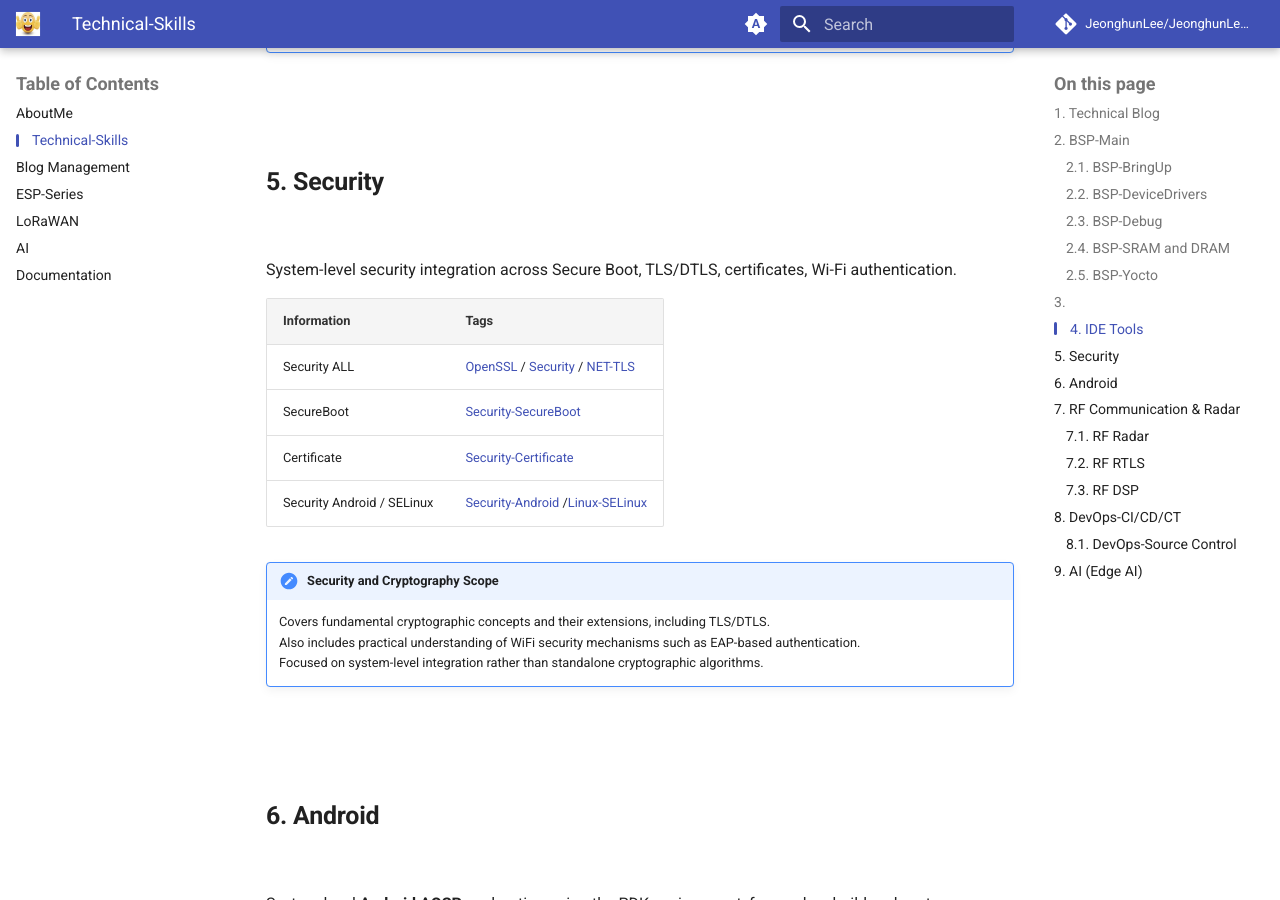
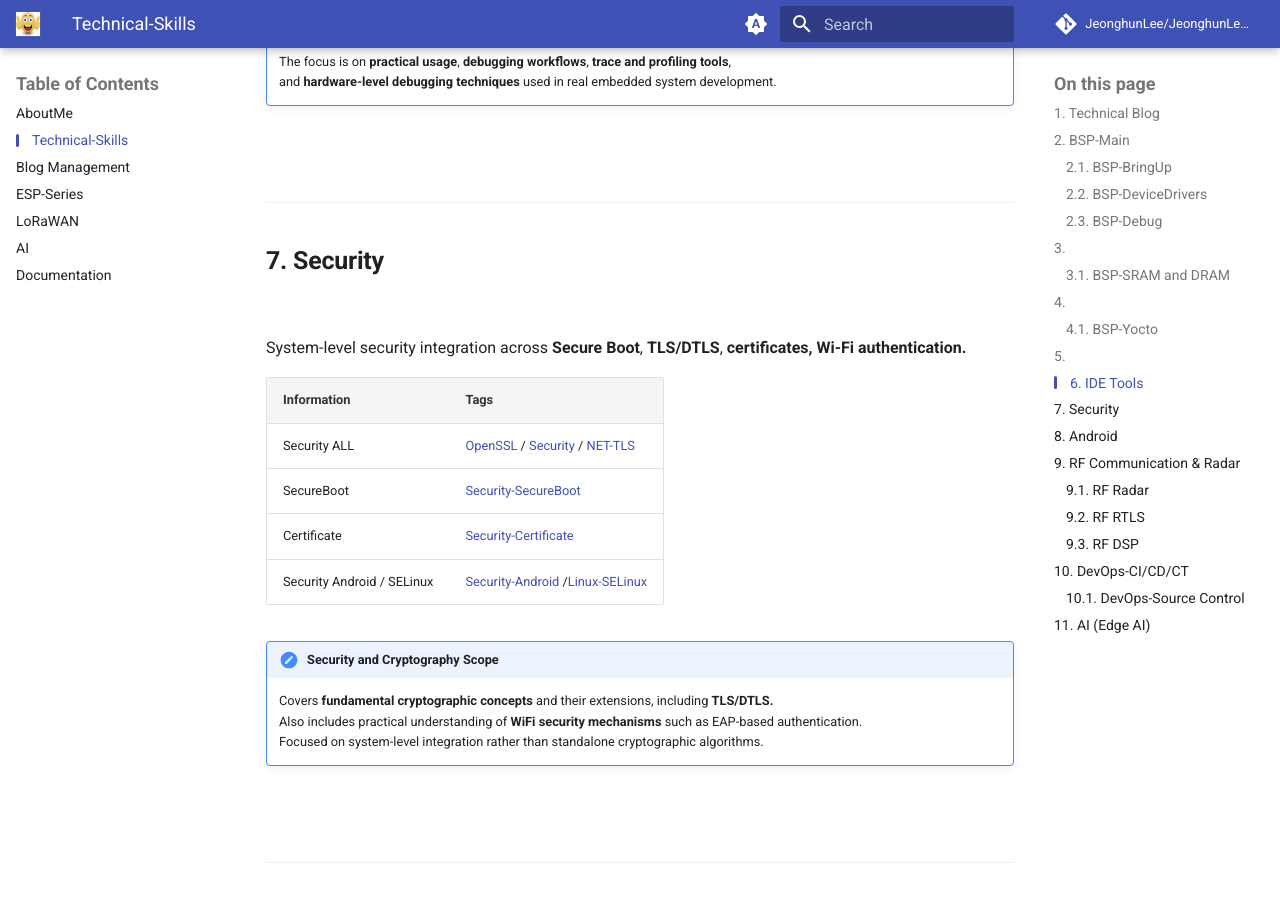
Before and after one commit to JeonghunLee/JeonghunLee.github.io, an MkDocs documentation site: the page built from docs/project_technical_skills.md, in a window 1280 px wide and 900 px high, scrolled down 8183 px. Built offline with MkDocs 1.6.1 and Material for MkDocs 9.7.7, drawn with Linux system fonts in a browser that asks for light colours; comment, search, counter and statistics services are not loaded; some of the changed text lies outside the part shown.

```diff
--- a/docs/project_technical_skills.md
+++ b/docs/project_technical_skills.md
@@ -167,6 +167,7 @@ System-level BSP bring-up covering U-Boot, DRAM tuning, and Linux kernel optimiz
 
 <br/>
 <br/>
+---
 
 ### BSP-Debug
 
@@ -197,6 +198,7 @@ System-level debugging and profiling across user space, kernel, and hardware lay
     and hardware-level analysis.
 
 <br/>
+---
 
 ### BSP-SRAM and DRAM
 
@@ -233,7 +235,7 @@ System-level analysis of **DRAM optimization, bank interleaving, and timing cali
 
 
 <br/>
-
+---
 
 ### BSP-Yocto
 
@@ -301,12 +303,13 @@ System-level BSP build analysis with **Yocto Project**.
 
 <br/>
 <br/>
+---
 
 ## Security
 
 <br/>
 
-System-level security integration across Secure Boot, TLS/DTLS, certificates, Wi-Fi authentication.
+System-level security integration across **Secure Boot**, **TLS/DTLS**, **certificates, Wi-Fi authentication.**
 
 
 | Information   | Tags |
@@ -317,12 +320,13 @@ System-level security integration across Secure Boot, TLS/DTLS, certificates, Wi
 | Security Android / SELinux |   [Security-Android](https://ahyuo79.blogspot.com/search/label/Security-Android) /[Linux-SELinux](https://ahyuo79.blogspot.com/search/label/Linux-SELinux)     |
 
 !!! note "Security and Cryptography Scope"
-    Covers fundamental cryptographic concepts and their extensions, including TLS/DTLS.
-    Also includes practical understanding of WiFi security mechanisms such as EAP-based authentication.
+    Covers **fundamental cryptographic concepts** and their extensions, including **TLS/DTLS.**
+    Also includes practical understanding of **WiFi security mechanisms** such as EAP-based authentication.
     Focused on system-level integration rather than standalone cryptographic algorithms.
 
 <br/>
 <br/>
+---
 
 ## Android
 
@@ -451,7 +455,7 @@ System-level DevOps workflows covering CI/CD, containerization, and technical do
 | DevOps – CI/CD/CT Automation |  [Github Local Host Automation](https://jeonghunlee.github.io/local-ai-agent-mcp/architecture/automation-design.html) |
 
 
-??? note "DevOps & Documentation Workflow"
+!!! note "DevOps & Documentation Workflow"
     This section covers DevOps practices for embedded and system-level projects,
     including CI/CD, containerization, and technical documentation workflows.
 
@@ -470,7 +474,7 @@ System-level DevOps workflows covering CI/CD, containerization, and technical do
 | SCM – Gerrit / Repo | [SCM-Gerrit](https://ahyuo79.blogspot.com/search/label/SCM-Gerrit) / [SCM-Repo](https://ahyuo79.blogspot.com/search/label/SCM-Repo) |
 | SCM – SVN | [SCM-SVN](https://ahyuo79.blogspot.com/search/label/SCM-SVN) |
 
-??? note "Source Code Management (SCM) and ITS(Issue Tracking System)"
+!!! note "Source Code Management (SCM) and ITS(Issue Tracking System)"
     This section covers source code management systems used in software development,
     including Git-based workflows, code review systems, and legacy SCM tools.
 
```
